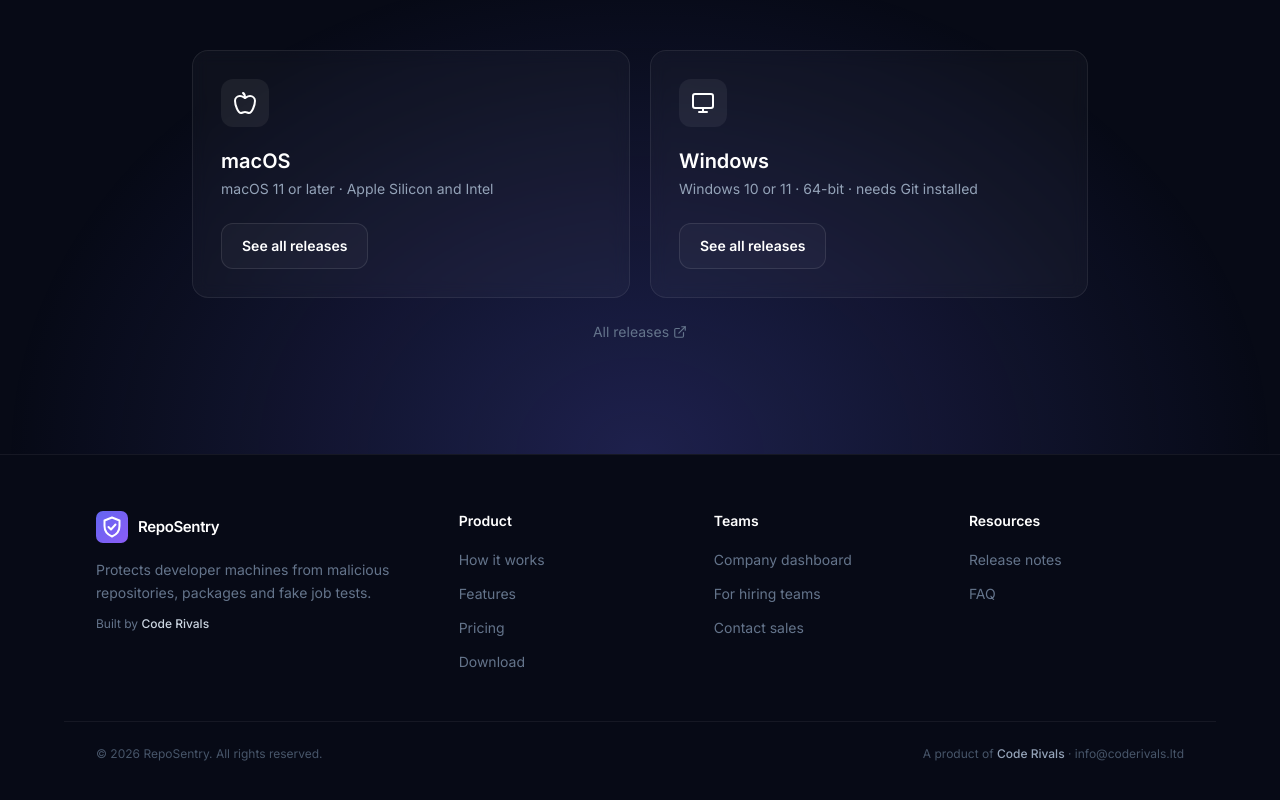
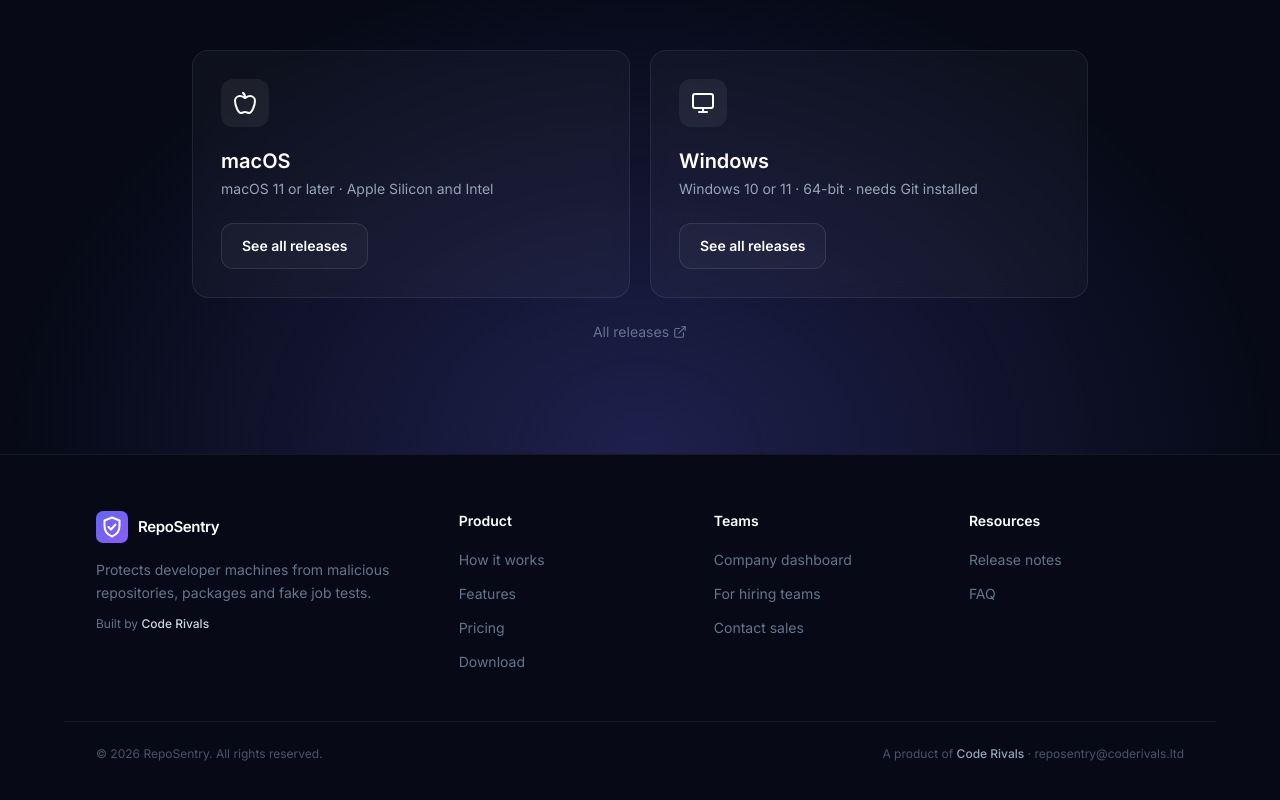
Before and after one commit to AHAdd40451/reposentry-releases, a Next.js app: page / in a window 1280 px wide. Shown: the part 7447-8247 px from the top of the page. Built offline with nearby package versions, Linux system fonts and the light colour scheme; no server answers.

Commit message:
Link to www.coderivals.ltd and use reposentry@coderivals.ltd for contact

```diff
--- a/app/layout.tsx
+++ b/app/layout.tsx
@@ -18,7 +18,7 @@ export const metadata: Metadata = {
     type: 'website',
   },
   icons: { icon: '/icon.svg' },
-  authors: [{ name: 'Code Rivals', url: 'https://coderivals.ltd' }],
+  authors: [{ name: 'Code Rivals', url: 'https://www.coderivals.ltd' }],
   creator: 'Code Rivals',
   publisher: 'Code Rivals',
 };
--- a/components/Footer.tsx
+++ b/components/Footer.tsx
@@ -15,7 +15,7 @@ export function Footer() {
           <p className="mt-4 max-w-xs text-sm leading-relaxed text-slate-500">
             Protects developer machines from malicious repositories, packages and fake job tests.
           </p>
-          <p className="mt-3 text-xs text-slate-500">Built by <a href="https://coderivals.ltd" className="font-medium text-slate-300 hover:text-white">Code Rivals</a></p>
+          <p className="mt-3 text-xs text-slate-500">Built by <a href="https://www.coderivals.ltd" className="font-medium text-slate-300 hover:text-white">Code Rivals</a></p>
         </div>
         {cols.map((c) => (
           <div key={c.title}>
@@ -29,7 +29,7 @@ export function Footer() {
       <div className="container-x mt-12 flex flex-wrap items-center justify-between gap-3 border-t border-white/[0.06] pt-6 text-xs text-slate-600">
         <span>© {new Date().getFullYear()} RepoSentry. All rights reserved.</span>
         <span>
-          A product of <a href="https://coderivals.ltd" className="font-medium text-slate-400 hover:text-white">Code Rivals</a>
+          A product of <a href="https://www.coderivals.ltd" className="font-medium text-slate-400 hover:text-white">Code Rivals</a>
           {' · '}<a href={`mailto:${CONTACT_EMAIL}`} className="hover:text-white">{CONTACT_EMAIL}</a>
         </span>
       </div>
--- a/lib/config.ts
+++ b/lib/config.ts
@@ -13,4 +13,4 @@ export const SIGNUP = {
 };
 
 /** Where "Contact sales" goes. */
-export const CONTACT_EMAIL = 'info@coderivals.ltd';
+export const CONTACT_EMAIL = 'reposentry@coderivals.ltd';
```
